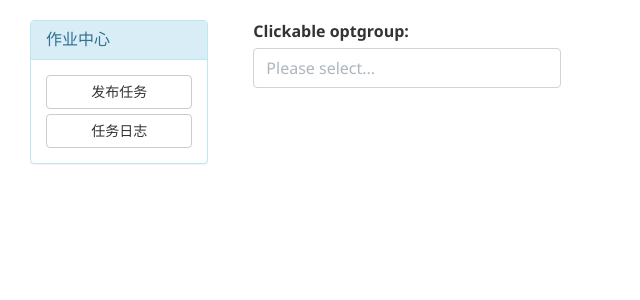
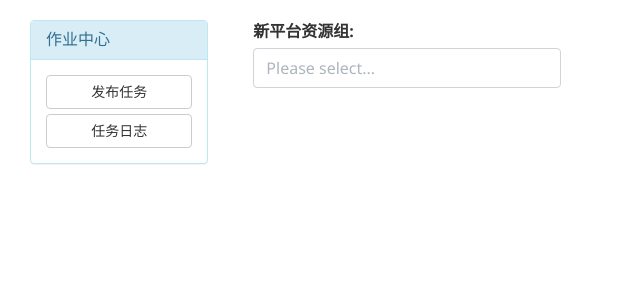
Before and after one commit to xyw324/autoops, a Django app: page /adhocdo/ in a window 1280 px wide. Shown: the part 52-352 px from the top of the page, without its empty margins (0-640 px from the left). Run offline with Django 3.2, Linux system fonts and the light colour scheme; some libraries are stand-ins or nearby versions.

Commit message:
添加样式

```diff
--- a/templates/info.html
+++ b/templates/info.html
@@ -14,7 +14,7 @@
 
 {% block page-right %}
     <div class="col-xs-12 col-md-4 mb-5">
-        <label>Clickable optgroup:</label>
+        <label>新平台资源组:</label>
         <select id="optgroup_clickable"
                 class="form-control form-control-chosen-optgroup chosen-container-optgroup-clickable"
                 title="clickable_optgroup" data-placeholder="Please select..." multiple="" style="display: none;">
```
